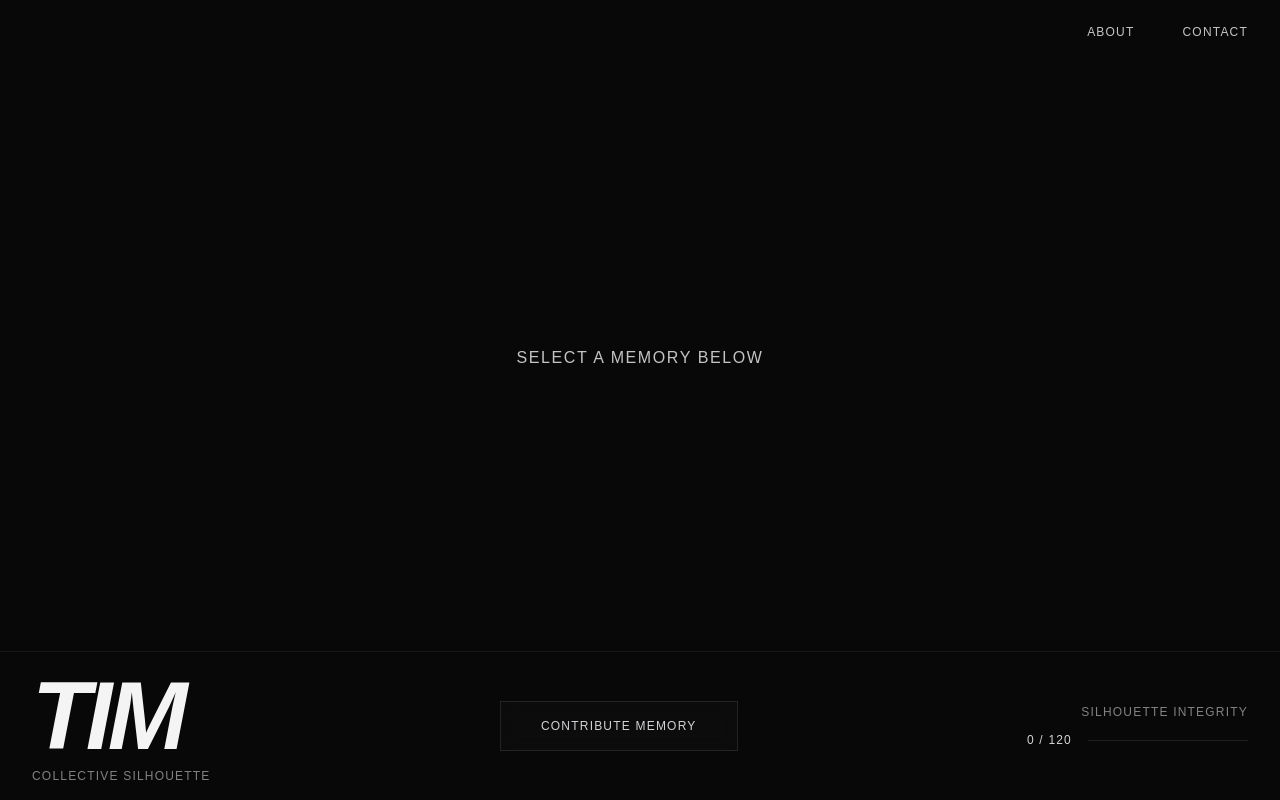
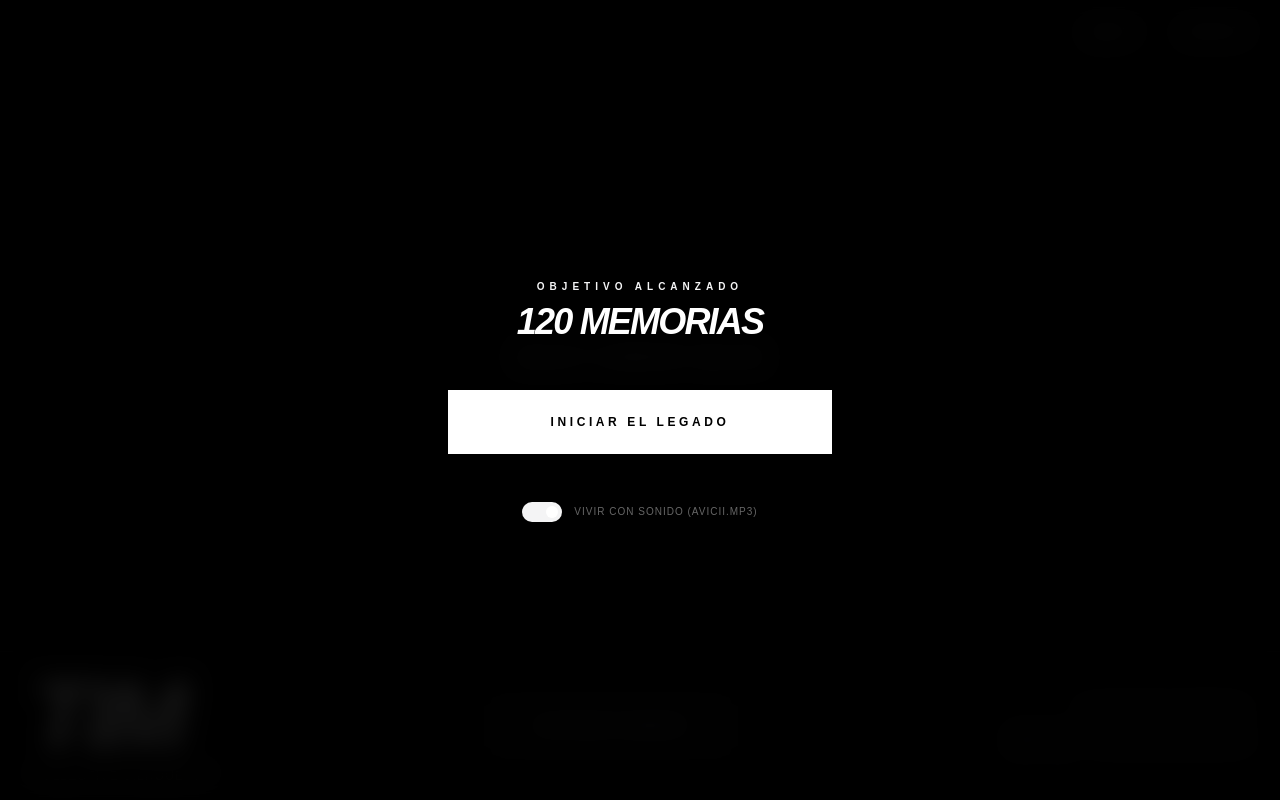
Before and after one commit to J-Jairo-C-Ordoniez/tim, a Next.js app: page / in a window 1280 px wide. Built offline with nearby package versions, Linux system fonts and the light colour scheme; no server answers; the database is empty.

Commit message:
TIM: update mee

```diff
--- a/src/components/home/main/Main.js
+++ b/src/components/home/main/Main.js
@@ -19,7 +19,7 @@ export default function Main() {
     const [isUploadModalOpen, setIsUploadModalOpen] = useState(false)
     const [isLegacyActive, setIsLegacyActive] = useState(false)
     const [withAudio, setWithAudio] = useState(true)
-    const progression = contributions.length
+    const progression = 120 // Forzado a 120 para pruebas de producción
     const totalSlots = 120
 
     useEffect(() => {
```
